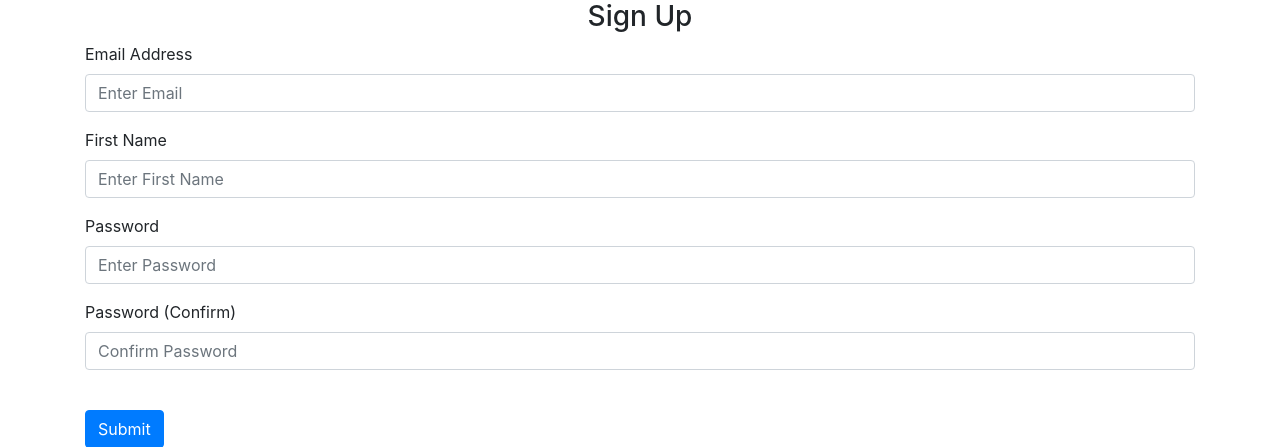
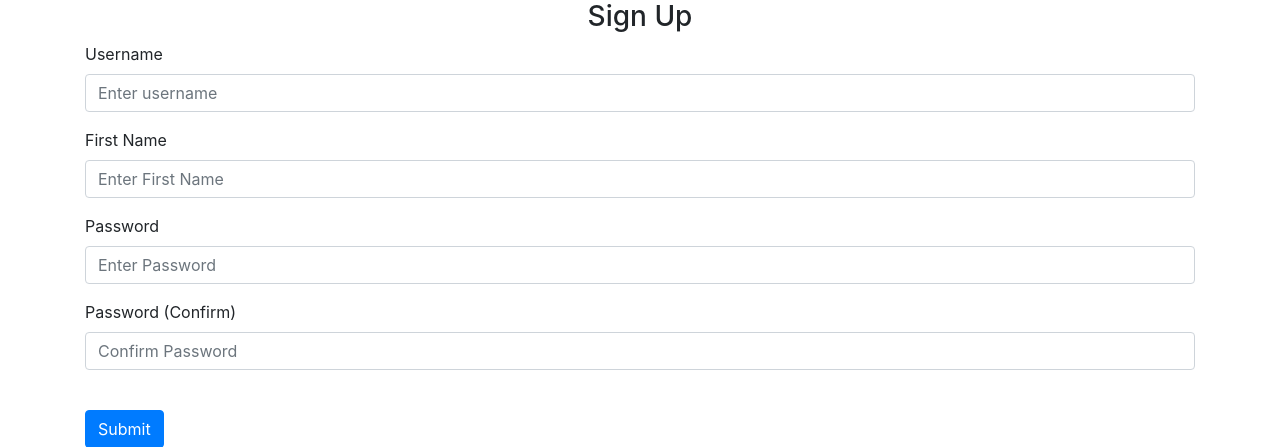
Before and after one commit to matthew-c-lee/Chat-Application, a Flask app: page /sign-up in a window 1280 px wide. Shown: the part 56-503 px from the top of the page. Run offline with Flask 2, Linux system fonts and the light colour scheme; some libraries are stand-ins or nearby versions.

Commit message:
changed email to username

```diff
--- a/website/auth.py
+++ b/website/auth.py
@@ -10,10 +10,10 @@ auth = Blueprint('auth', __name__)
 @auth.route('/login', methods=['GET', 'POST'])
 def login():
     if request.method == 'POST':
-        email = request.form.get('email')
+        username = request.form.get('username')
         password = request.form.get('password')
 
-        user = User.query.filter_by(email=email).first()
+        user = User.query.filter_by(username=username).first()
         if user:
             if check_password_hash(user.password, password):
                 flash('Logged in successfully.', category='success')
@@ -38,17 +38,17 @@ def logout():
 @auth.route('/sign-up', methods=['GET', 'POST'])
 def sign_up():
     if request.method == 'POST':
-        email = request.form.get('email')
+        username = request.form.get('username')
         first_name = request.form.get('firstName')
         password1 = request.form.get('password1')
         password2 = request.form.get('password2')
 
-        user = User.query.filter_by(email=email).first()
+        user = User.query.filter_by(username=username).first()
 
         if user:
-            flash('Email already exists.', category='error')
-        elif len(email) < 4:  # password too short
-            flash('Email must be at least 4 characters.',
+            flash('Username taken.', category='error')
+        elif len(username) < 4:  # password too short
+            flash('Username must be at least 4 characters.',
                   category='error')  # tell the user
         elif len(first_name) < 2:
             flash('First name must be at least 2 characters.', category='error')
@@ -57,7 +57,7 @@ def sign_up():
         elif password1 != password2:
             flash('Passwords do not match.', category='error')
         else:
-            new_user = User(email=email, first_name=first_name, password=generate_password_hash(password1, method='sha256'))
+            new_user = User(username=username, first_name=first_name, password=generate_password_hash(password1, method='sha256'))
             db.session.add(new_user)
             db.session.commit()
 
--- a/website/models.py
+++ b/website/models.py
@@ -18,7 +18,7 @@ class Note(db.Model):
 
 class User(db.Model, UserMixin):
     id = db.Column(db.Integer, primary_key=True)
-    email = db.Column(db.String(150), unique=True)
+    username = db.Column(db.String(150), unique=True)
     password = db.Column(db.String(150))
     first_name = db.Column(db.String(150))
     notes = db.relationship('Note')
--- a/website/templates/sign_up.html
+++ b/website/templates/sign_up.html
@@ -3,13 +3,13 @@ content %}
 <form method="POST">
   <h3 align="center">Sign Up</h3>
   <div class="form-group">
-    <label for="email">Email Address</label>
+    <label for="username">Username</label>
     <input
-      type="email"
+      type="text"
       class="form-control"
-      id="email"
-      name="email"
-      placeholder="Enter Email"
+      id="username"
+      name="username"
+      placeholder="Enter username"
     />
   </div>
 
```
Also changed, not shown: website/templates/login.html (+4 -4 lines), website/database.db.
